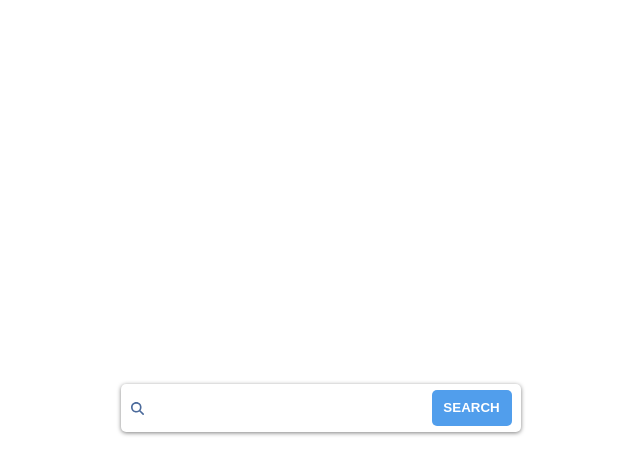
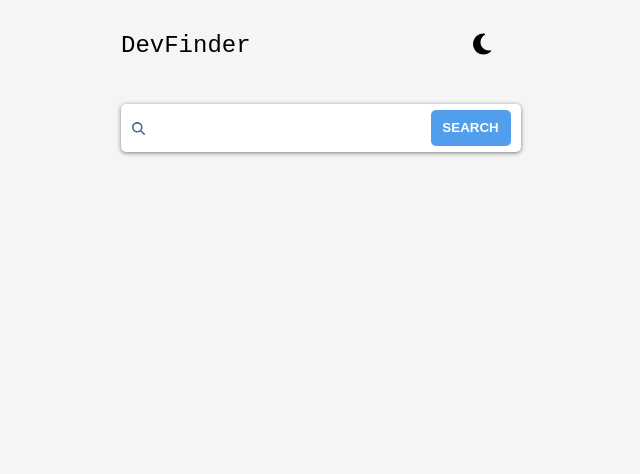
Before and after one commit to Sitch196/Dev-Finder, a React (Vite) app: page / in a window 1280 px wide. Shown: the top 474 px of the page, without its empty margins (319-959 px from the left). Built offline with nearby package versions, Linux system fonts and the light colour scheme.

Commit message:
some changes nothing much

```diff
--- a/src/App.tsx
+++ b/src/App.tsx
@@ -8,12 +8,14 @@ import ContactInfo from "./Components/ContactInfo";
 import { FontAwesomeIcon } from "@fortawesome/react-fontawesome";
 import { faMagnifyingGlass } from "@fortawesome/free-solid-svg-icons";
 import { useEffect, useState } from "react";
+import ChangeLight from "./Components/ChangeLight";
 
 // https://api.github.com/users/${userName}
 const GlobalStyle = createGlobalStyle`
   body {
     font-family: monospace;
     color: #4B6A9B;
+    background-color: whitesmoke;
   }
 `;
 
@@ -40,6 +42,7 @@ function App() {
     <>
       <GlobalStyle />
       <AppContainer>
+        <ChangeLight />
         <InputContainer>
           <FontAwesomeIcon icon={faMagnifyingGlass} />
           <MainInput onChange={handleInputChange} />
@@ -68,10 +71,13 @@ const MainInput = styled.input`
   width: 15rem;
   height: 2rem;
   border: none;
-  padding-left: 0.5rem;
+  background-color: white;
+  /* padding-left: 0.4rem; */
+  font-family: monospace;
+  font-size: 1rem;
   border-radius: 5px;
   &:focus {
-    outline: 1px solid gray;
+    outline: none;
   }
 `;
 const Button = styled.button`
@@ -94,6 +100,7 @@ const InputContainer = styled.div`
   box-shadow: 0 1px 4px rgba(0, 0, 0, 0.5);
   width: 25rem;
   height: 3rem;
+  background-color: white;
   display: flex;
   justify-content: space-around;
   align-items: center;
@@ -102,15 +109,17 @@ const BigWrapper = styled.div`
   width: 25rem;
   height: 20rem;
   border-radius: 5px;
+  background-color: white;
   /* border: 1px solid black; */
   text-align: center;
   box-shadow: 0 1px 4px rgba(0, 0, 0, 0.5);
 `;
 const AppContainer = styled.div`
+  margin-top: 2rem;
   height: 100vh;
   display: flex;
   flex-direction: column;
-  justify-content: center;
+  /* justify-content: center; */
   align-items: center;
   gap: 1.5rem;
   /* border: 1px solid red; */
--- /dev/null
+++ b/src/Components/ChangeLight.tsx
@@ -0,0 +1,54 @@
+import { faMoon, faSun } from "@fortawesome/free-solid-svg-icons";
+import { FontAwesomeIcon } from "@fortawesome/react-fontawesome";
+import { useState } from "react";
+import styled, { createGlobalStyle } from "styled-components";
+
+const GlobalStyle = createGlobalStyle`
+
+    /* body {
+      background-color: ${(props: any) =>
+        props.dark ? "whitesmoke" : "#2B3442"};
+
+    } */
+
+
+`;
+
+function ChangeLight() {
+  const [isDark, setIsDark] = useState(true);
+
+  const ChangeTheme = () => {
+    setIsDark(!isDark);
+  };
+  return (
+    <>
+      <GlobalStyle dark={isDark} />
+      <TitleContainer>
+        <div>DevFinder </div>
+        <Theme onClick={ChangeTheme}>
+          {isDark ? (
+            <FontAwesomeIcon icon={faMoon} />
+          ) : (
+            <FontAwesomeIcon icon={faSun} />
+          )}
+        </Theme>
+      </TitleContainer>
+    </>
+  );
+}
+
+export default ChangeLight;
+const TitleContainer = styled.div`
+  width: 25rem;
+  height: 3rem;
+  /* border: 1px solid red; */
+  border-radius: 5px;
+  display: flex;
+  justify-content: space-between;
+  font-size: 1.5rem;
+  color: black;
+`;
+const Theme = styled.div`
+  width: 3rem;
+  cursor: pointer;
+`;
--- a/src/Components/ContactInfo.tsx
+++ b/src/Components/ContactInfo.tsx
@@ -1,14 +1,13 @@
-import React from "react";
 import styled from "styled-components";
 
 function ContactInfo(props: any) {
   return (
     <Contact>
       <LocAndTwitter>
-        <p>{props.data.location}</p>
-        <a href="">
+        <p>{props.data.location ? props.data.location : "Not Available"}</p>
+        <GitLink href={props.data.html_url} target="_blank">
           {props.data.html_url ? props.data.html_url : "Not Available"}
-        </a>
+        </GitLink>
       </LocAndTwitter>
       <GitHubInfo>
         <p>
@@ -40,4 +39,8 @@ const GitHubInfo = styled.div`
     font-family: monospace;
   }
 `;
+const GitLink = styled.a`
+  text-decoration: none;
+  color: #4b6a9b;
+`;
 export default ContactInfo;
--- a/src/Components/FollowerInfo.tsx
+++ b/src/Components/FollowerInfo.tsx
@@ -7,20 +7,25 @@ function FollowerInfo(props: any) {
       <FollowerStyle>
         <div>
           <h4>Repos</h4>
-          <h3 style={{ color: "black" }}>{props.data.public_repos}</h3>
+          <H3>{props.data.public_repos}</H3>
         </div>
         <div>
           <h4>Followers</h4>
-          <h3 style={{ color: "black" }}>{props.data.followers}</h3>
+          <H3>{props.data.followers}</H3>
         </div>
         <div>
           <h4>Following</h4>
-          <h3 style={{ color: "black" }}>{props.data.following}</h3>
+          <H3>{props.data.following}</H3>
         </div>
       </FollowerStyle>
     </FollowerContainer>
   );
 }
+const H3 = styled.h3`
+  color: black;
+  font-weight: bold;
+  font-size: 1.3rem;
+`;
 const FollowerStyle = styled.div`
   display: flex;
   height: 4.5rem;
```
